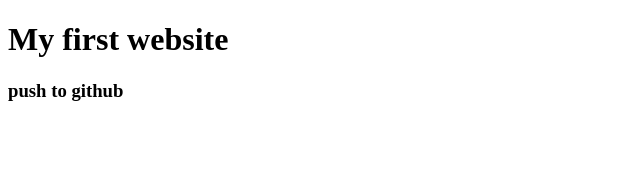
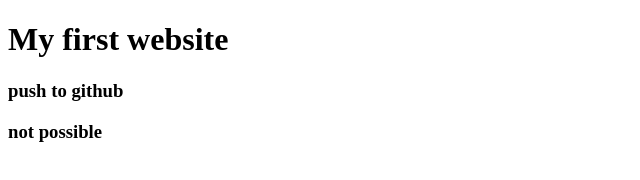
Before and after one commit to sniper-stack/sniper, a plain HTML site: page index.html in a window 1280 px wide. Shown: the whole page, without its empty margins (0-640 px from the left). Drawn offline with Linux system fonts and the light colour scheme.

Commit message:
Update index.html

```diff
--- a/index.html
+++ b/index.html
@@ -8,5 +8,6 @@
 <body>
     <h1>My first website</h1>
     <h3>push to github</h3>
+    <h3>not possible</h3>
 </body>
 </html>
```
